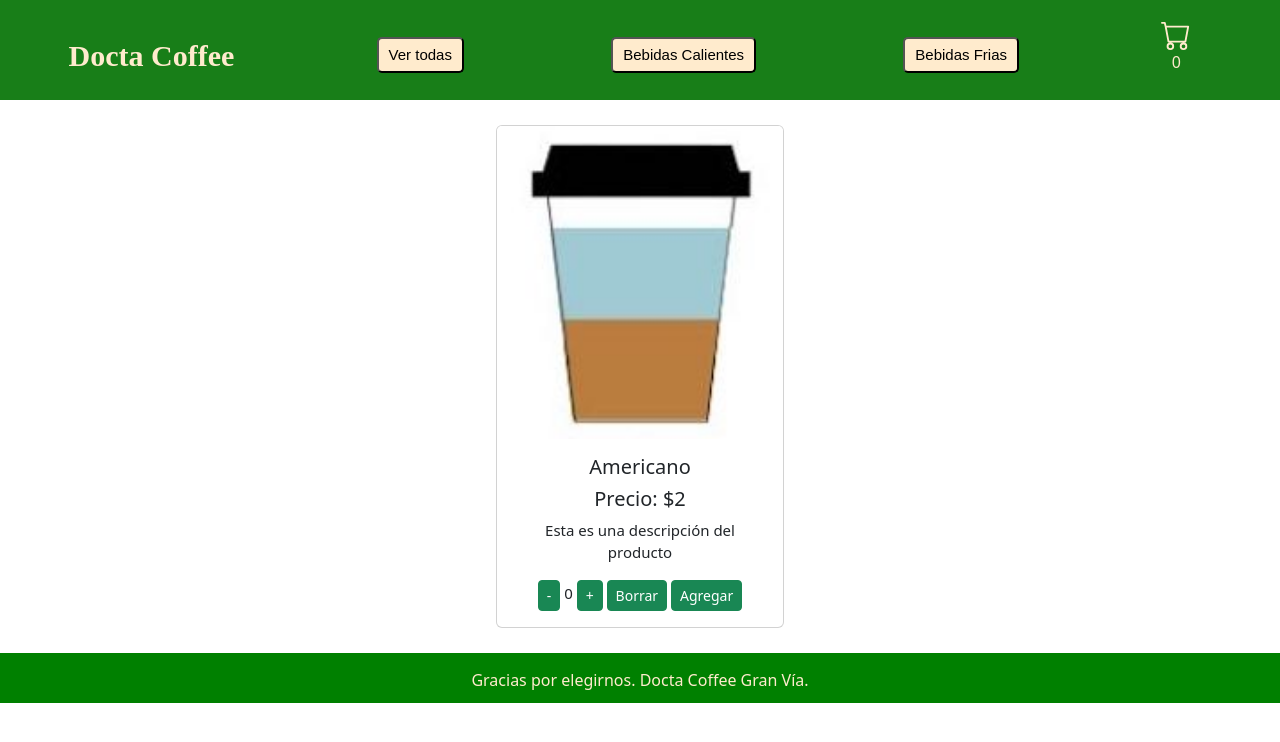
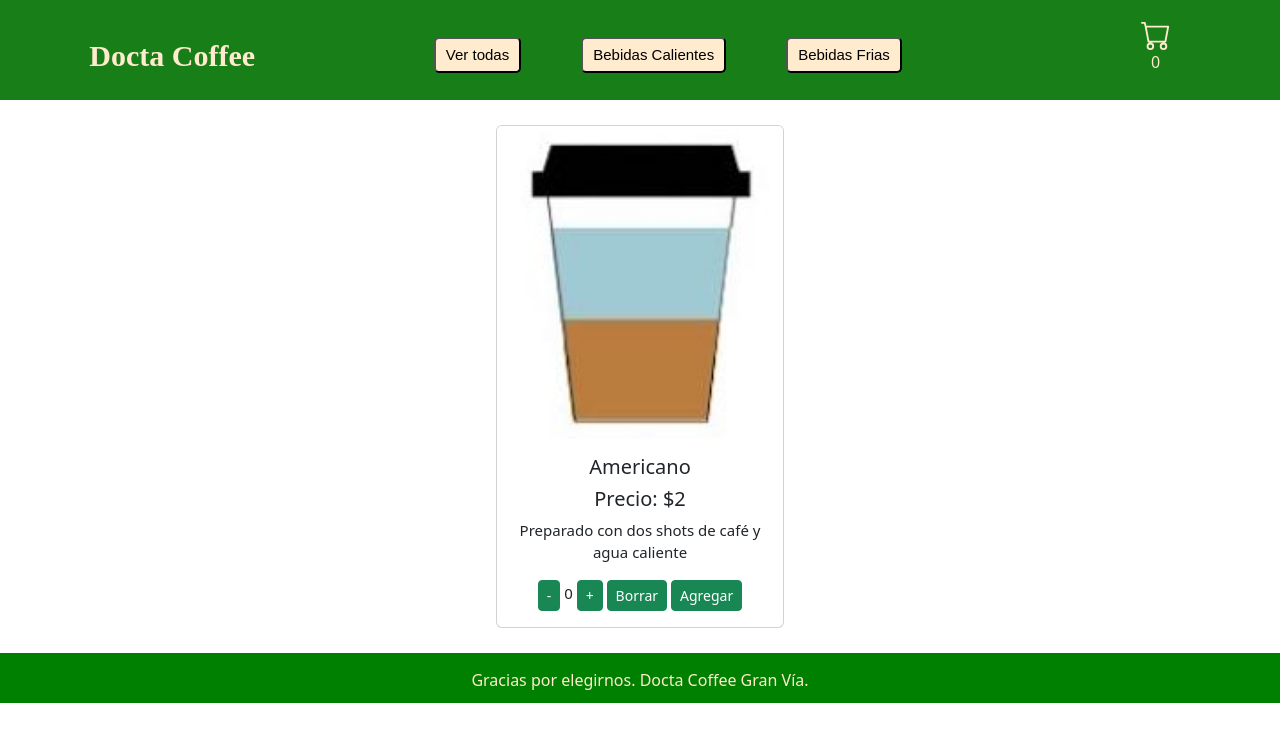
Before and after one commit to dieguixo/CoderReact, a React (Vite) app: page /product/1 in a window 1280 px wide. Shown: the top 742 px of the page. Built offline with nearby package versions, Linux system fonts and the light colour scheme.

Commit message:
actualizacion productos

```diff
--- a/public/data/productos.json
+++ b/public/data/productos.json
@@ -6,7 +6,8 @@
         "price": 2.00,
         "stock": 10,
         "img": "Americano.jpg",
-        "categoria": "calientes"
+        "categoria": "calientes",
+        "descripcion": "Preparado con dos shots de café y agua caliente"
     },
     {
         "id": "2",
@@ -15,7 +16,9 @@
         "price": 2.30,
         "stock": 15,
         "img": "Latte.jpeg",
-        "categoria": "calientes"
+        "categoria": "calientes",
+        "descripcion": "Preparado con un shot de café y leche vaporizada"
+
 
     },
     {
@@ -25,7 +28,9 @@
         "price": 2.70,
         "stock": 9,
         "img": "Flat white.jpeg",
-        "categoria": "calientes"
+        "categoria": "calientes",
+        "descripcion": "Preparado con dos shots de café y leche vaporizada"
+
 
     },
     {
@@ -35,7 +40,9 @@
         "price": 3.60,
         "stock": 12,
         "img": "iced latte.jpeg",
-        "categoria": "frias"
+        "categoria": "frias",
+        "descripcion": "Preparado con dos shots de café, hielo y leche"
+
 
     },
     {
@@ -45,7 +52,9 @@
         "price": 3.80,
         "stock": 7,
         "img": "espresso tonic.jpeg",
-        "categoria": "frias"
+        "categoria": "frias",
+        "descripcion": "Preparado con dos shots de café, hielo y agua tónica"
+
     },
     {
         "id": "6",
@@ -54,6 +63,8 @@
         "price": 4.50,
         "stock": 10,
         "img": "smoothie.jpg",
-        "categoria": "frias"
+        "categoria": "frias",
+        "descripcion": "Preparado con frutas naturales y zumo de naranja"
+
     }
 ]
--- a/src/components/Categorias.jsx
+++ b/src/components/Categorias.jsx
@@ -2,7 +2,7 @@
 export const Categorias = ({NombreCateg}) => {
     return (
         <>
-            <button className="boton">{NombreCateg}</button>
+            <button className="boton menu">{NombreCateg}</button>
         </>
     )
 }
--- a/src/components/ItemDetail.jsx
+++ b/src/components/ItemDetail.jsx
@@ -16,7 +16,7 @@ export const ItemDetail = ({ item }) => {
           <Card.Title>{item.title}</Card.Title>
           <Card.Title>Precio: ${item.price}</Card.Title>
           <Card.Text>
-            Esta es una descripción del producto
+            {item.descripcion}
           </Card.Text>
           <div className='buttonDetail'>
             <Button variant="success" size="sm" onClick={restar}>-</Button>
@@ -31,30 +31,3 @@ export const ItemDetail = ({ item }) => {
       </Card>
     )
   }
-
-/*
-<div className="cardDetail">
-
-<img src={`../img/${item.img}`} alt={`Imagen de ${item.title}`} />
-<div className="item">
-    <p>{item.title}</p>
-    <p>Precio: ${item.price}</p>
-    <div>
-        <div>
-            <button className="boton" onClick={restar}>
-                -
-            </button>
-            <span>{count}</span>
-            <button className="boton" onClick={sumar}>
-                +
-            </button>
-            <button className="boton" onClick={borrar}>
-                Borrar
-            </button>
-            <button className="boton" onClick={handleAddToCart}>
-                Agregar al pedido
-            </button>
-        </div>
-    </div>
-</div>
-</div>}*/
--- a/src/components/NavBar.jsx
+++ b/src/components/NavBar.jsx
@@ -8,6 +8,7 @@ export const NavBar = () => {
     return (
         <div className='nav'>
             <Logo Logo={"Docta Coffee"}/>
+            <div className='Menu'>
                 <Link to={'/'}>
                     <Categorias NombreCateg={"Ver todas"}/>
                 </Link>
@@ -17,8 +18,8 @@ export const NavBar = () => {
                 <Link to={'/categoria/frias'}>
                     <Categorias NombreCateg={"Bebidas Frias"}/>
                 </Link>
+            </div>
                 <CartWidget CartWidget />
-
         </div>
     )
 }
--- a/src/styles/App.css
+++ b/src/styles/App.css
@@ -11,6 +11,9 @@
     background-color: rgb(24, 126, 24);
     position: relative;
     justify-content: space-between;
+}
+.menu {
+    margin-right: 60px;
 }
 
 .logo {
@@ -28,9 +31,6 @@
     border-radius: 5px;
     background-color: blanchedalmond;
     padding: 5px 10px;
-    justify-content: space-between;
-    align-items: center;
-    margin: 5px;
 }
 
 .mensaje {
```
Also changed, not shown: src/components/ItemCount.jsx (added, +32 -0 lines), public/img/cartel outdoor.jpg (added). Lines whose indentation alone changed are shown as unchanged.
